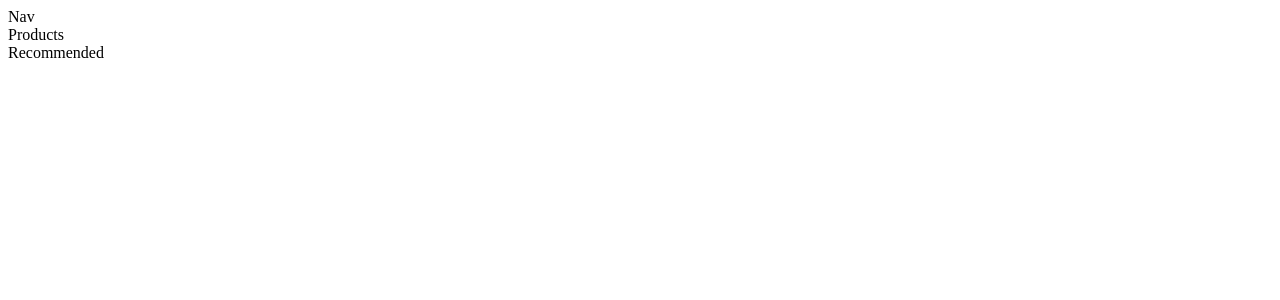
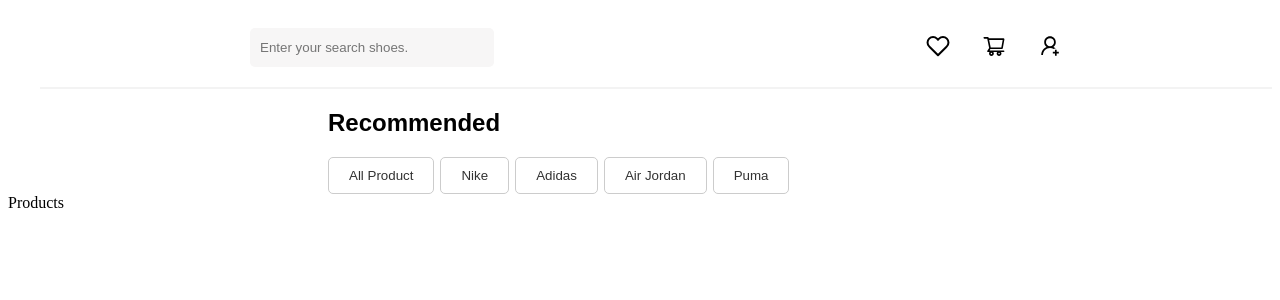
Before and after one commit to MikeZuck1/ecommerce, a React (Create React App) app: page / in a window 1280 px wide. Shown: the top 300 px of the page. Built offline with nearby package versions, Linux system fonts and the light colour scheme.

Commit message:
Recommended-section button all product

```diff
--- a/package.json
+++ b/package.json
@@ -8,6 +8,7 @@
     "@testing-library/user-event": "^13.5.0",
     "react": "^18.2.0",
     "react-dom": "^18.2.0",
+    "react-icons": "^4.11.0",
     "react-router-dom": "^6.16.0",
     "react-scripts": "5.0.1",
     "web-vitals": "^2.1.4"
--- a/src/App.js
+++ b/src/App.js
@@ -7,8 +7,8 @@
   return (
     <>
       <Navigation />
+      <Recommended />
       <Products />
-      <Recommended />
     </>
   )
 }
--- a/src/Navigation/Nav.css
+++ b/src/Navigation/Nav.css
@@ -0,0 +1,27 @@
+nav {
+    display: flex;
+    border-bottom: 2px solid #f3f3f3;
+    justify-content: space-around;
+    align-items: center;
+    padding: 20px;
+    z-index: 999;
+    margin-left: 2rem;
+}
+
+input {
+    padding: 12px 10px;
+    border: none;
+    background: #f7f6f6;
+    outline: none;
+    margin-right: 20px;
+    border-radius: 5px;
+    position: relative;
+    width: 14rem;
+}
+
+.nav-icons {
+    width: 1.5rem;
+    height: 1.5rem;
+    margin-left: 2rem;
+    color: #000;
+}
--- a/src/Navigation/Nav.js
+++ b/src/Navigation/Nav.js
@@ -1,9 +1,34 @@
-import React from 'react'
+import {FiHeart} from'react-icons/fi';
+import {AiOutlineShoppingCart, AiOutlineUserAdd} from 'react-icons/ai';
+
+import react from "react";
 import "./Nav.css"
 
 function Nav() {
   return (
-    <div>Nav</div>
+    <nav>
+      <div className="nav-container">
+        <input
+          type="text"
+          className="search-input"
+          placeholder="Enter your search shoes."
+          />
+      </div>
+
+      <div className="profile-container">
+        <a href="#">
+            <FiHeart className="nav-icons" />
+        </a>
+
+        <a href="#">
+            <AiOutlineShoppingCart className="nav-icons" />
+        </a>
+        <a href="#">
+            <AiOutlineUserAdd className="nav-icons" />
+        </a>
+
+      </div>
+    </nav>
   )
 }
 export default Nav;
--- a/src/Recommended/Recommended.css
+++ b/src/Recommended/Recommended.css
@@ -0,0 +1,21 @@
+.recommended-flex {
+    display: flex;
+    margin-left: 20rem;
+    font-family: sans-serif;
+}
+
+.recommended-title {
+    margin-left: 20px;
+    margin-bottom: 20px;
+    margin-top: 20px;
+    font-size: 20px;
+}
+
+.btns {
+    padding: 10px 20px;
+    margin-right: 6px;
+    background: transparent;
+    border: 0.6px solid #ccc;
+    border-radius: 5px;
+    color: #323232;
+}
--- a/src/Recommended/Recommended.js
+++ b/src/Recommended/Recommended.js
@@ -1,9 +1,18 @@
 import "./Recommended.css"
 
 function Recommended() {
-  return (
-    <div>Recommended</div>
-  )
+  return <>
+    <div>
+      <h2 className="recommended-flex">Recommended</h2>
+      <div className="recommended-flex">
+        <button className="btns">All Product</button>
+        <button className="btns">Nike</button>
+        <button className="btns">Adidas</button>
+        <button className="btns">Air Jordan</button>
+        <button className="btns">Puma</button>
+      </div>
+    </div>
+  </>
 }
 
 export default Recommended;
--- /dev/null
+++ b/src/index.css
@@ -0,0 +1,15 @@
+* {
+    padding: 0;
+    margin: 0;
+    box-sizing: border-box;
+    font-family: sans-serif;
+}
+
+a {
+    text-decoration: none;
+    color: gray;
+}
+
+li {
+    list-style: none;
+}
```
Also changed, not shown: 1 other file (tests, documents, lock files or other folders).
